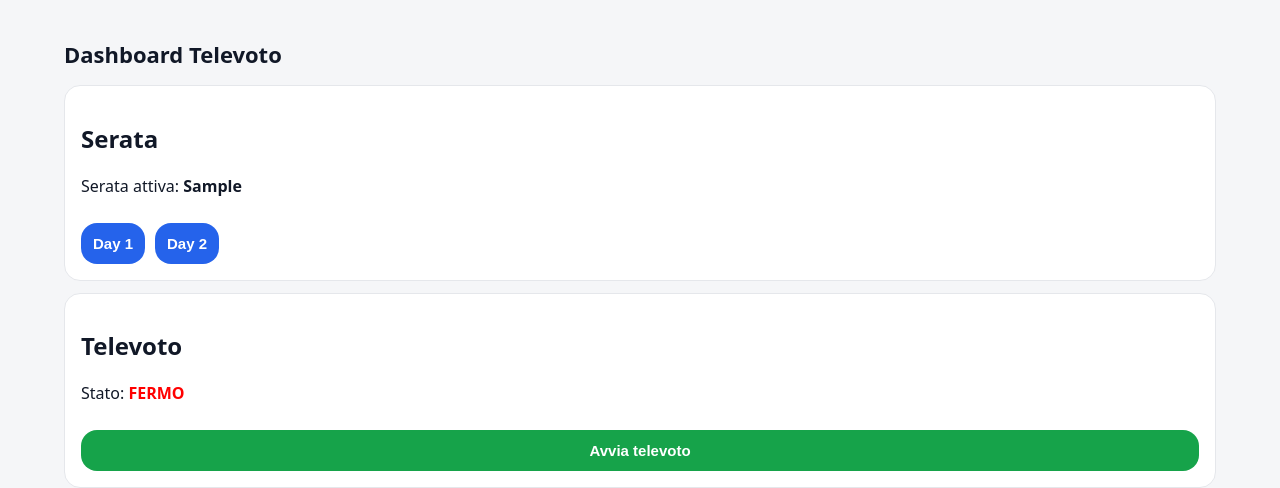
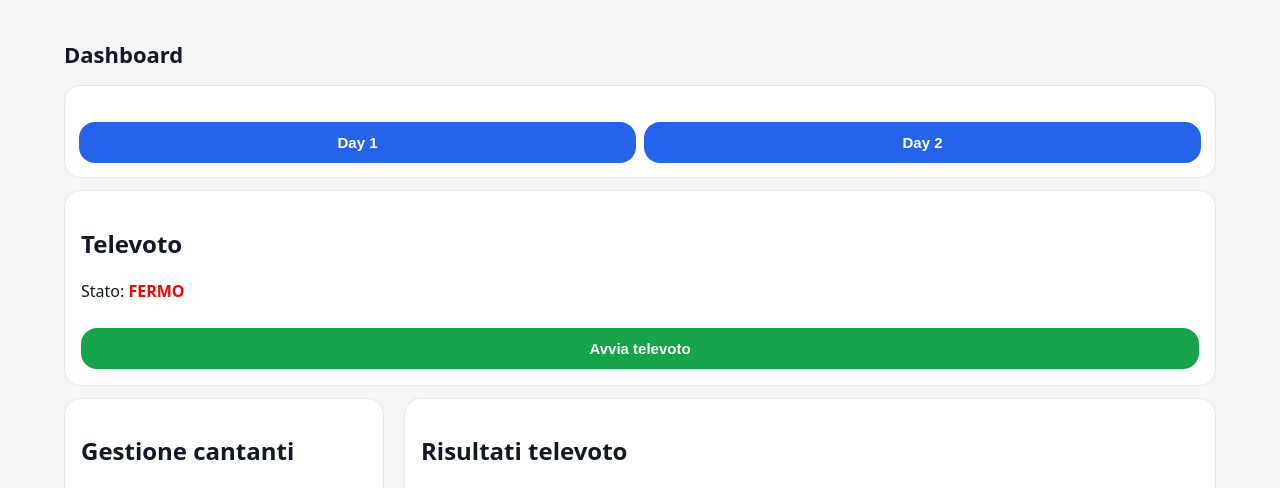
Before and after one commit to pikke17/play-the-future, a Flask app: template templates/admin_dashboard.html in a window 1280 px wide. Shown: the top 488 px of the page. Run offline with Flask 3, Linux system fonts and the light colour scheme; the template is opened without the code that fills it: most values are stand-ins (such as "Sample title", 1, 10 or a date in 2020).

Commit message:
Correzioni per doppia serata

```diff
--- a/app.py
+++ b/app.py
@@ -16,52 +16,61 @@ def home():
 @app.route("/vote/<ticket_id>")
 def vote(ticket_id):
 
-    if not is_televoting_active():
-        return render_template("televoting_closed.html")
-
     conn = get_connection()
     cur = conn.cursor()
 
-    # check ticket
+    # ✅ 1. controlla ticket + recupera day
     cur.execute(
-        "SELECT has_voted FROM tickets WHERE ticket_id = ?",
+        "SELECT has_voted, day FROM tickets WHERE ticket_id = ?",
         (ticket_id,)
     )
     row = cur.fetchone()
 
+    # ❌ ticket inesistente
     if row is None:
-        # new ticket
-        cur.execute(
-            "INSERT INTO tickets (ticket_id, has_voted) VALUES (?, 0)",
-            (ticket_id,)
+        conn.close()
+        return "Ticket non valido", 400
+
+    has_voted = row[0]
+    ticket_day = row[1]
+
+    # ✅ 2. controlla televoto per quel day
+    if not is_televoting_active(ticket_day):
+        conn.close()
+        return render_template(
+            "televoting_closed.html",
+            day=ticket_day
         )
-        conn.commit()
-    elif row[0] == 1:
+
+    # ✅ 3. controlla se ha già votato
+    if has_voted == 1:
         conn.close()
         return render_template(
             "vote_ko.html",
             singer=get_vote(ticket_id),
-            ticket_id=ticket_id)
+            ticket_id=ticket_id
+        )
 
-    # load singers
-    day = get_current_day()
+    # ✅ 4. carica cantanti del day del ticket
     cur.execute("""
         SELECT id, firstName, lastName, songTitle, songAuthor
         FROM singers
         WHERE day = ?
-    """, (day,))
+    """, (ticket_day,))
+
     singers = cur.fetchall()
 
     conn.close()
 
     if not singers:
-        return "Nessun cantante disponibile al momento."
+        return "Nessun cantante disponibile per questa serata."
 
-    # vote page
+    # ✅ 5. mostra pagina voto con day
     return render_template(
         "vote.html",
         ticket_id=ticket_id,
-        singers=singers
+        singers=singers,
+        day=ticket_day
     )
 
 @app.route("/submit", methods=["POST"])
@@ -71,7 +80,7 @@ def submit():
     ticket_id = request.form.get("ticket_id")
     singer_id = request.form.get("singer_id")
 
-
+    # ✅ RESET VOTO
     if action == "reset_vote":
         conn = get_connection()
         cur = conn.cursor()
@@ -91,9 +100,9 @@ def submit():
     conn = get_connection()
     cur = conn.cursor()
 
-    # check ticket
+    # ✅ recupera ticket + day
     cur.execute(
-        "SELECT has_voted FROM tickets WHERE ticket_id = ?",
+        "SELECT has_voted, day FROM tickets WHERE ticket_id = ?",
         (ticket_id,)
     )
     row = cur.fetchone()
@@ -102,22 +111,34 @@ def submit():
         conn.close()
         return "Ticket non valido", 400
 
-    if row[0] == 1:
+    has_voted = row[0]
+    ticket_day = row[1]
+
+    # ✅ controllo doppio voto
+    if has_voted == 1:
         conn.close()
         return render_template(
             "vote_ko.html",
             singer=get_vote(ticket_id),
             ticket_id=ticket_id
-            )
+        )
 
-    # save vote
-    day = get_current_day()
+    # ✅ controllo sicurezza (opzionale ma consigliato)
+    cur.execute(
+        "SELECT id FROM singers WHERE id = ? AND day = ?",
+        (singer_id, ticket_day)
+    )
+    if cur.fetchone() is None:
+        conn.close()
+        return "Errore: cantante non valido per questa serata", 400
+
+    # ✅ salva voto con DAY CORRETTO
     cur.execute(
         "INSERT INTO votes (ticket_id, singer_id, day) VALUES (?, ?, ?)",
-        (ticket_id, singer_id, day)
-)
+        (ticket_id, singer_id, ticket_day)
+    )
 
-    # lock ticket
+    # ✅ blocca ticket
     cur.execute(
         "UPDATE tickets SET has_voted = 1 WHERE ticket_id = ?",
         (ticket_id,)
@@ -126,11 +147,11 @@ def submit():
     conn.commit()
     conn.close()
 
-    print("RESET -> ticket_id:", ticket_id)
     return render_template(
         "vote_ok.html",
         singer=get_vote(ticket_id),
-        ticket_id=ticket_id)
+        ticket_id=ticket_id
+    )
 
 #----------ADMIN----------
 @app.route("/admin_login", methods=["GET", "POST"])
@@ -209,7 +230,7 @@ def admin_dashboard():
         "admin_dashboard.html",
         results=results,
         total_votes=total_votes,
-        televoting_active=is_televoting_active(),
+        televoting_active=is_televoting_active(get_current_day()),
         current_day=get_current_day()
     )
 
@@ -218,7 +239,7 @@ def televoting_start():
     if not session.get("admin_logged"):
         return redirect(url_for("admin"))
 
-    set_televoting_active(True)
+    set_televoting_active(get_current_day(), True)
     return redirect(url_for("admin_dashboard"))
 
 @app.route("/admin/televoting/stop", methods=["POST"])
@@ -226,7 +247,7 @@ def televoting_stop():
     if not session.get("admin_logged"):
         return redirect(url_for("admin"))
 
-    set_televoting_active(False)
+    set_televoting_active(get_current_day(), False)
     return redirect(url_for("admin_dashboard"))
 
 @app.route("/admin/reset", methods=["POST"])
@@ -384,10 +405,11 @@ def set_televoting_active(day, active: bool):
     cur = conn.cursor()
 
     key = f"televoting_active_day_{day}"
+    value = "1" if active else "0"
 
     cur.execute(
         "UPDATE config SET value = ? WHERE key = ?",
-        ("1" if active else "0", key)
+        (value, key)
     )
 
     conn.commit()
--- a/static/app.css
+++ b/static/app.css
@@ -244,3 +244,36 @@ h1 {
   border-color: var(--primary);
   box-shadow: 0 0 0 3px rgba(37, 99, 235, 0.15);
 }
+
+/* DAY CARD */
+.day-card {
+  padding: 14px;
+}
+
+/* HEADER */
+.day-header {
+  display: flex;
+  justify-content: center;  /* centrato */
+  margin-bottom: 12px;
+}
+
+/* TITOLO SERATA */
+.day-title {
+  font-size: 20px;          /* più grande */
+  font-weight: 700;
+  color: var(--text);
+}
+
+/* BUTTON GROUP */
+.day-actions {
+  display: flex;
+  gap: 8px;
+}
+
+.day-actions form {
+  flex: 1;   /* 👈 allarga i bottoni */
+}
+
+.day-btn {
+  width: 100%;   /* 👈 riempie lo spazio */
+}
--- a/templates/admin_dashboard.html
+++ b/templates/admin_dashboard.html
@@ -10,24 +10,39 @@
 
 <div class="admin-container">
 
-    <h1>Dashboard Televoto</h1>
+    <h1>Dashboard</h1>
 
     <!-- 🗓️ DAY CONTROL -->
-    <div class="card">
-    <h2>Serata</h2>
+    <div class="card day-card">
 
-    <p>Serata attiva: <strong>{{ current_day }}</strong></p>
+        <div class="day-header">
+            <span class="day-title">
+            {% if current_day == 1 %}
+                🎤 Play Together
+            {% elif current_day == 2 %}
+                🎬 Videofestival
+            {% endif %}
+            </span>
+        </div>
 
-        <div style="display:flex; gap:10px;">
-        <form method="post" action="/admin/day/1">
-            <button class="button admin-button">Day 1</button>
-        </form>
+        <div class="day-actions">
 
-        <form method="post" action="/admin/day/2">
-            <button class="button admin-button">Day 2</button>
-        </form>
+            <form method="post" action="/admin/day/1">
+            <button class="button admin-button day-btn {% if current_day == 1 %}active{% endif %}">
+                Day 1
+            </button>
+            </form>
+
+            <form method="post" action="/admin/day/2">
+            <button class="button admin-button day-btn {% if current_day == 2 %}active{% endif %}">
+                Day 2
+            </button>
+            </form>
+
         </div>
+
     </div>
+
 
   <!-- ========================= -->
   <!-- ▶️ START / STOP TELEVOTO -->
--- a/templates/vote.html
+++ b/templates/vote.html
@@ -40,6 +40,11 @@
 <body>
 
 <div class="container">
+
+    <div class="card">
+        <h2>Televoto Day {{ day }}</h2>
+    </div>
+
     <h1>Scegli il cantante</h1>
 
     <p style="color: var(--muted); font-size:14px;">
```
Also changed, not shown: utility/import_tickets.py (added, +26 -0 lines), utility/generate_tickets.py (renamed from generate_tickets.py), 1 other file.
